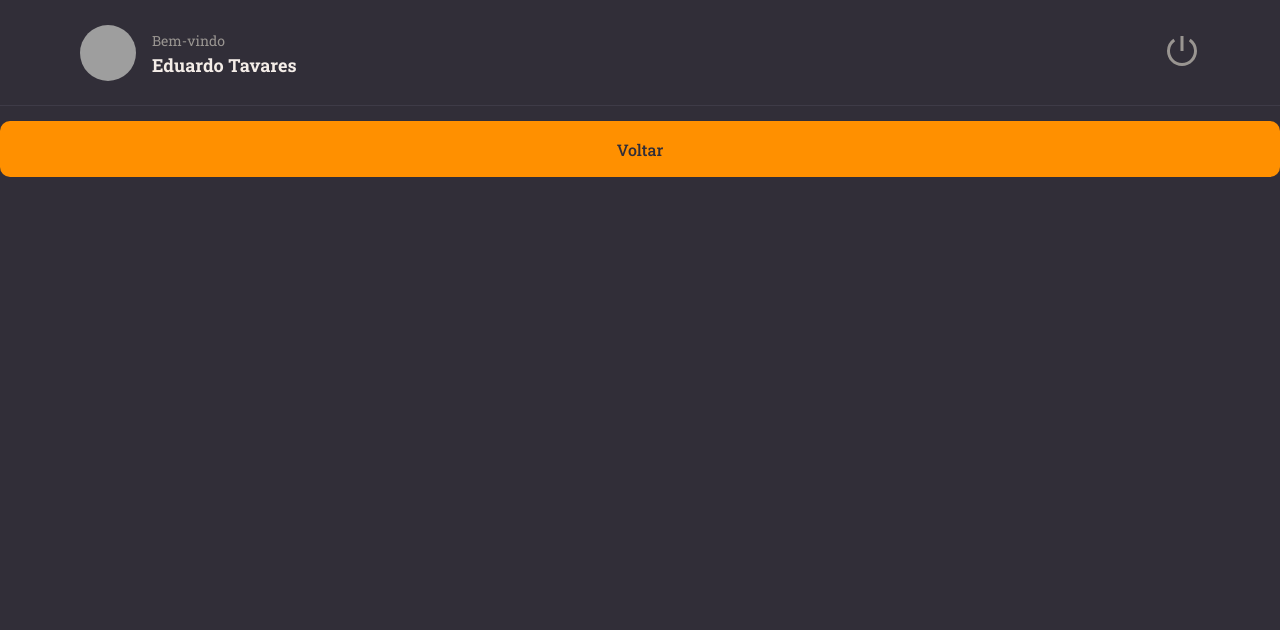
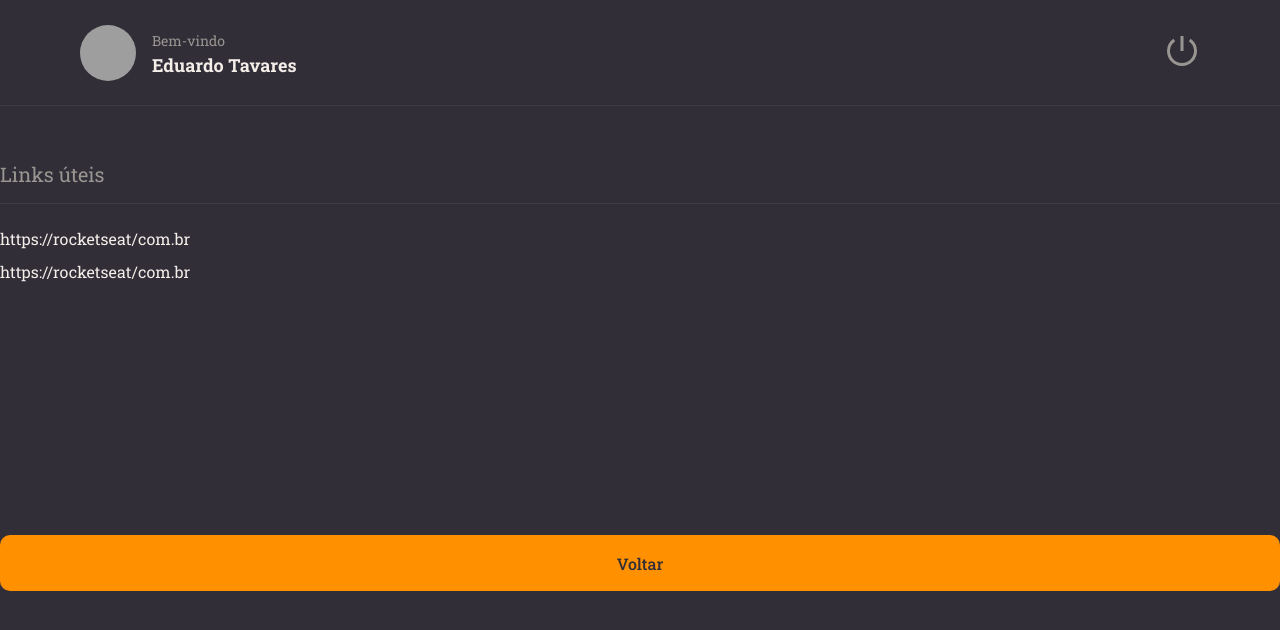
Before and after one commit to eduardotdev/rocketseat-explorer-09-intro-ao-reactjs, a React (Vite) app: page / in a window 1280 px wide. Shown: the top 630 px of the page. Built offline with nearby package versions, Linux system fonts and the light colour scheme; grey boxes are pictures that could not be loaded.

Commit message:
children

```diff
--- /dev/null
+++ b/src/components/Section/index.jsx
@@ -0,0 +1,10 @@
+import { Container } from './styles'
+
+export function Section({ title, children }) {
+  return (
+    <Container>
+      <h2>{title}</h2>
+      {children}
+    </Container>
+  )
+}
--- /dev/null
+++ b/src/components/Section/styles.js
@@ -0,0 +1,18 @@
+import styled from 'styled-components'
+
+export const Container = styled.section`
+  margin: 56px 0 28px;
+
+  > h2 {
+    border-bottom-width: 1px;
+    border-bottom-style: solid;
+    border-bottom-color: ${({ theme }) => theme.COLORS.BACKGROUND_700};
+
+    padding-bottom: 16px;
+    margin-bottom: 24px;
+
+    color: ${({ theme }) => theme.COLORS.GRAY_100};
+    font-size: 20px;
+    font-weight: 400;
+  }
+`
--- a/src/pages/Details/index.jsx
+++ b/src/pages/Details/index.jsx
@@ -1,13 +1,25 @@
-import { Container } from './styles'
+import { Container, Links } from './styles'
 
 import { Header } from '../../components/Header'
 import { Button } from '../../components/Button'
+import { Section } from '../../components/Section'
 
 export function Details() {
   return (
     <Container>
       <Header />
 
+      <Section title="Links úteis">
+        <Links>
+          <li>
+            <a href="#">https://rocketseat/com.br</a>
+          </li>
+          <li>
+            <a href="#">https://rocketseat/com.br</a>
+          </li>
+        </Links>
+      </Section>
+
       <Button title="Voltar" />
     </Container>
   )
--- a/src/pages/Details/styles.js
+++ b/src/pages/Details/styles.js
@@ -10,3 +10,15 @@ export const Container = styled.div`
     'header'
     'content';
 `
+
+export const Links = styled.ul`
+  list-style: none;
+
+  > li {
+    margin-top: 12px;
+
+    a {
+      color: ${({ theme }) => theme.COLORS.WHITE};
+    }
+  }
+`
```
